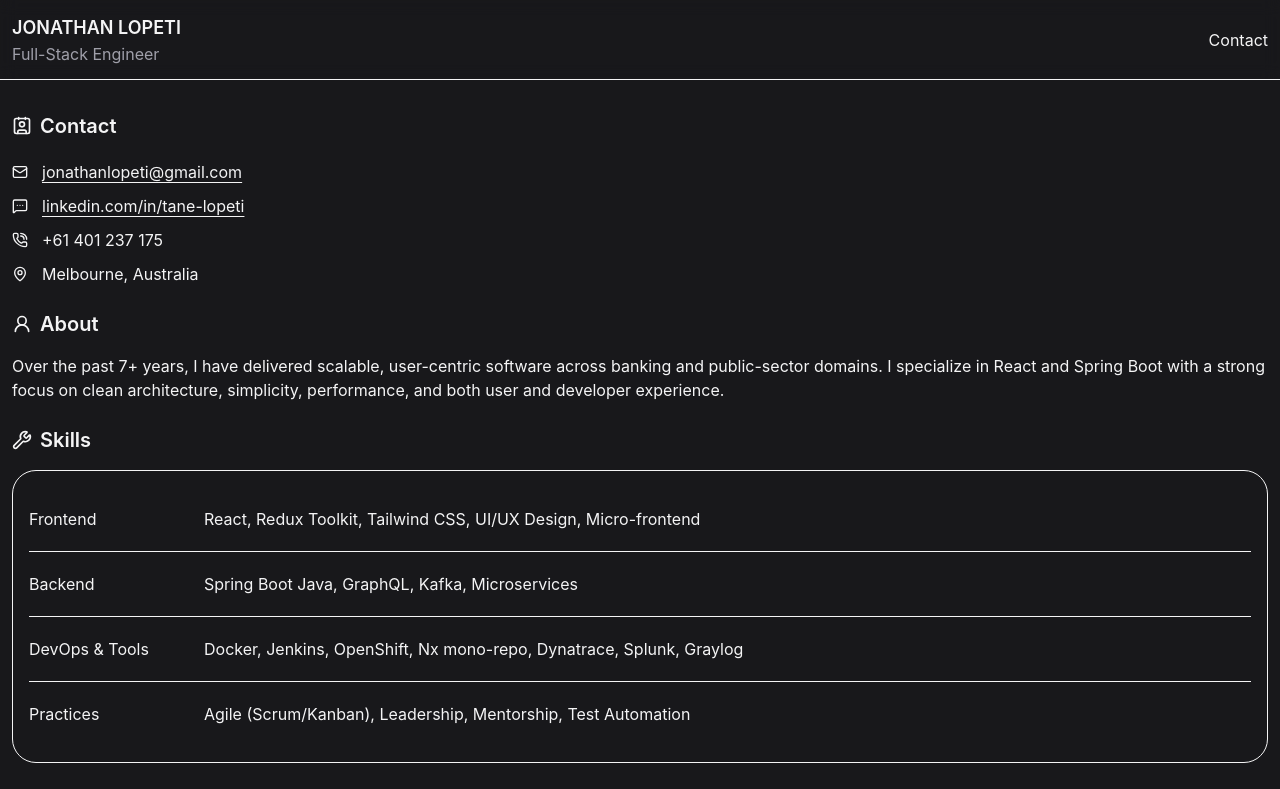
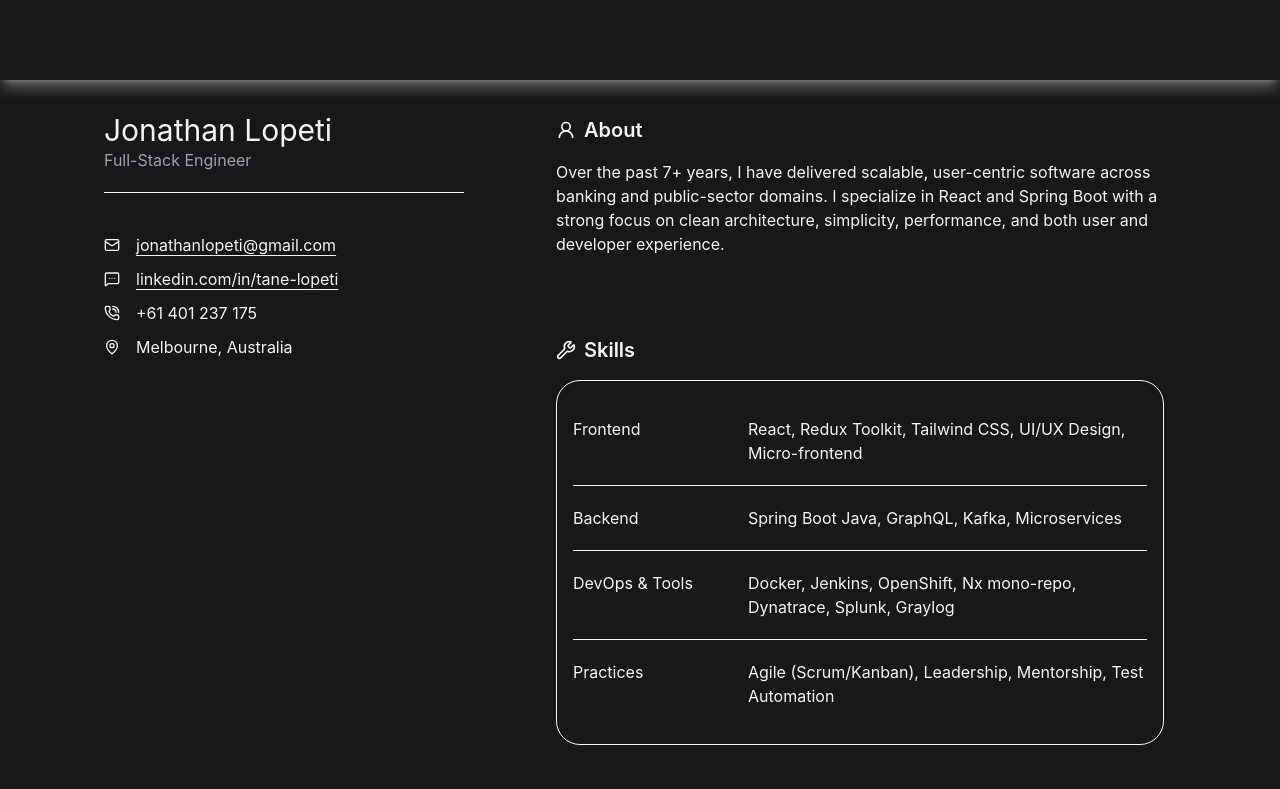
Before and after one commit to fhb4061/tane-site, a React (Vite) app: page / in a window 1280 px wide. Shown: the top 789 px of the page. Built offline with nearby package versions, Linux system fonts and the light colour scheme.

Commit message:
looks like old website

```diff
--- a/src/App.tsx
+++ b/src/App.tsx
@@ -2,74 +2,30 @@ import { Header } from "./components/Header";
 import { Skills } from "./features/Skills";
 import { Experiences } from "./features/Experiences";
 import { About } from "./features/About";
-import { Section } from "./components/Section";
-import { Contact, MailIcon, MapPin, MessageSquareMore, PhoneCallIcon } from "lucide-react";
-
-
-type PortfolioContact = {
-  email: string;
-  phone: string;
-  linkedinUrl: string;
-  linkedinLabel: string;
-  location: string;
-};
-
-// usually get this from api maybe but will leave it here for simplicity
-const contact: PortfolioContact = {
-  email: "jonathanlopeti@gmail.com",
-  phone: "+61 401 237 175",
-  linkedinUrl: "https://www.linkedin.com/in/tane-lopeti",
-  linkedinLabel: "linkedin.com/in/tane-lopeti",
-  location: "Melbourne, Australia",
-}
+import { Contact } from "./features/Contact";
 
 function App() {
   return (
-    <div className="">
+    <div className="min-h-screen">
       <Header />
-      <div className="flex flex-col items-center justify-center">
-        <Section>
-          <div className="mt-5">
-            <div className="flex gap-2 items-center mb-5">
-              <Contact className="size-5" />
-              <h3 className="text-xl font-semibold">Contact</h3>
+      <div className="mx-auto grid w-full max-w-6xl gap-14 px-5 py-14 sm:px-8 sm:py-5 lg:w-[90vw] lg:max-w-none lg:grid-cols-[minmax(300px,360px)_1fr] lg:gap-20 lg:px-10 lg:pt-6">
+        <aside className="lg:sticky lg:top-28 lg:self-start">
+          <div className="space-y-10">
+
+            <div className="flex flex-col border-b pb-5">
+              <h3 className="text-3xl">Jonathan Lopeti</h3>
+              <span className="text-zinc-400">Full-Stack Engineer</span>
             </div>
 
-            <ul className="space-y-2.5">
-              <li className="grid items-center grid-cols-[30px_1fr]">
-                <MailIcon className="size-4" />
-                <a className="underline underline-offset-4 hover:text-zinc-300" href={`mailto:${contact.email}`}>
-                  {contact.email}
-                </a>
-              </li>
+            <Contact />
+          </div>
+        </aside>
 
-              <li className="grid items-center grid-cols-[30px_1fr]">
-                <MessageSquareMore className="size-4" />
-                <a
-                  className="underline underline-offset-4 hover:text-zinc-300"
-                  href={contact.linkedinUrl}
-                  rel="noopener noreferrer"
-                  target="_blank"
-                >
-                  {contact.linkedinLabel}
-                </a>
-              </li>
-
-              <li className="grid items-center grid-cols-[30px_1fr]">
-                <PhoneCallIcon className="size-4" />
-                {contact.phone}
-              </li>
-
-              <li className="grid items-center grid-cols-[30px_1fr]">
-                <MapPin className="size-4" />
-                {contact.location}
-              </li>
-            </ul>
-          </div>
-        </Section>
-        <About />
-        <Skills />
-        <Experiences />
+        <div className="space-y-14">
+          <About />
+          <Skills />
+          <Experiences />
+        </div>
       </div>
     </div>
   )
--- a/src/components/Card.tsx
+++ b/src/components/Card.tsx
@@ -6,7 +6,7 @@ type CardProps = {
 
 export function Card({ children, id }: CardProps) {
     return (
-        <div className="p-4 border rounded-3xl" id={id}>
+        <div className="p-4 border rounded-3xl w-full" id={id}>
             {children}
         </div>
     );
--- a/src/components/Header.tsx
+++ b/src/components/Header.tsx
@@ -1,14 +1,7 @@
 export function Header() {
     return (
-        <header className="flex backdrop-blur sticky top-0 items-center justify-between border-b h-20">
+        <header className="flex backdrop-blur sticky top-0 items-center justify-between shadow-lg shadow-foreground/35 h-20">
             <div className="p-3 flex justify-between items-center w-full">
-                <div className="grid">
-                    <h4 className="text-lg font-semibold uppercase">Jonathan Lopeti</h4>
-                    <span className="text-zinc-400">Full-Stack Engineer</span>
-                </div>
-                <div>
-                    Contact
-                </div>
             </div>
         </header>
     )
--- a/src/components/Section.tsx
+++ b/src/components/Section.tsx
@@ -6,7 +6,7 @@ type SectionProps = {
 
 export function Section({ children, id }: SectionProps) {
     return (
-        <section className="p-3 w-full h-full" id={id}>
+        <section className="p-3 w-full" id={id}>
             {children}
         </section>
     )
--- /dev/null
+++ b/src/features/Contact.tsx
@@ -0,0 +1,53 @@
+import { MailIcon, MapPin, MessageSquareMore, PhoneCallIcon } from "lucide-react";
+
+type PortfolioContact = {
+    email: string;
+    phone: string;
+    linkedinUrl: string;
+    linkedinLabel: string;
+    location: string;
+};
+
+// usually get this from api maybe but will leave it here for simplicity
+const contact: PortfolioContact = {
+    email: "jonathanlopeti@gmail.com",
+    phone: "+61 401 237 175",
+    linkedinUrl: "https://www.linkedin.com/in/tane-lopeti",
+    linkedinLabel: "linkedin.com/in/tane-lopeti",
+    location: "Melbourne, Australia",
+}
+
+export function Contact() {
+    return (
+        <ul className="space-y-2.5">
+            <li className="flex items-center gap-4">
+                <MailIcon className="size-4" />
+                <a className="underline underline-offset-4 hover:text-zinc-300" href={`mailto:${contact.email}`}>
+                    {contact.email}
+                </a>
+            </li>
+
+            <li className="flex items-center gap-4">
+                <MessageSquareMore className="size-4" />
+                <a
+                    className="underline underline-offset-4 hover:text-zinc-300"
+                    href={contact.linkedinUrl}
+                    rel="noopener noreferrer"
+                    target="_blank"
+                >
+                    {contact.linkedinLabel}
+                </a>
+            </li>
+
+            <li className="flex items-center gap-4">
+                <PhoneCallIcon className="size-4" />
+                {contact.phone}
+            </li>
+
+            <li className="flex items-center gap-4">
+                <MapPin className="size-4" />
+                {contact.location}
+            </li>
+        </ul>
+    )
+}
--- a/src/index.css
+++ b/src/index.css
@@ -3,6 +3,12 @@
 @theme inline {
   --color-background: var(--color-zinc-900);
   --color-foreground: var(--color-zinc-100);
+  --color-foreground-hover: var(--color-zinc-300);
+  --color-faded-fg: var(--color-zinc-400);
+}
+
+:root {
+  --foreground-color: #1aad26;
 }
 
 @layer base {
```
